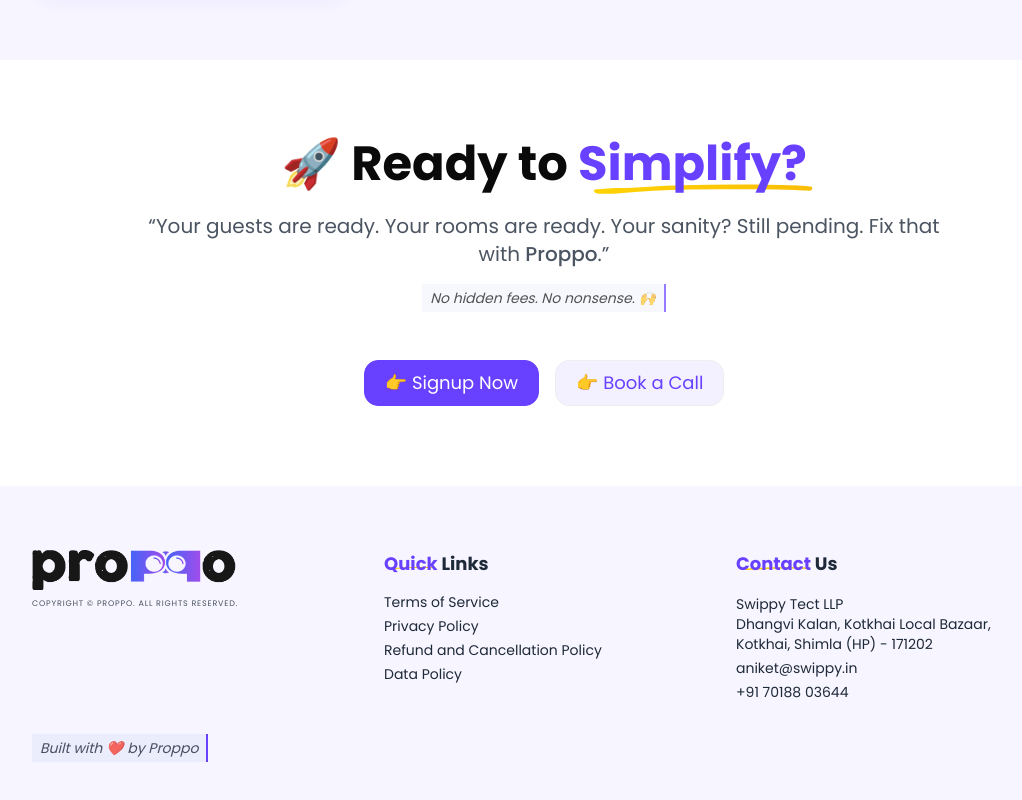
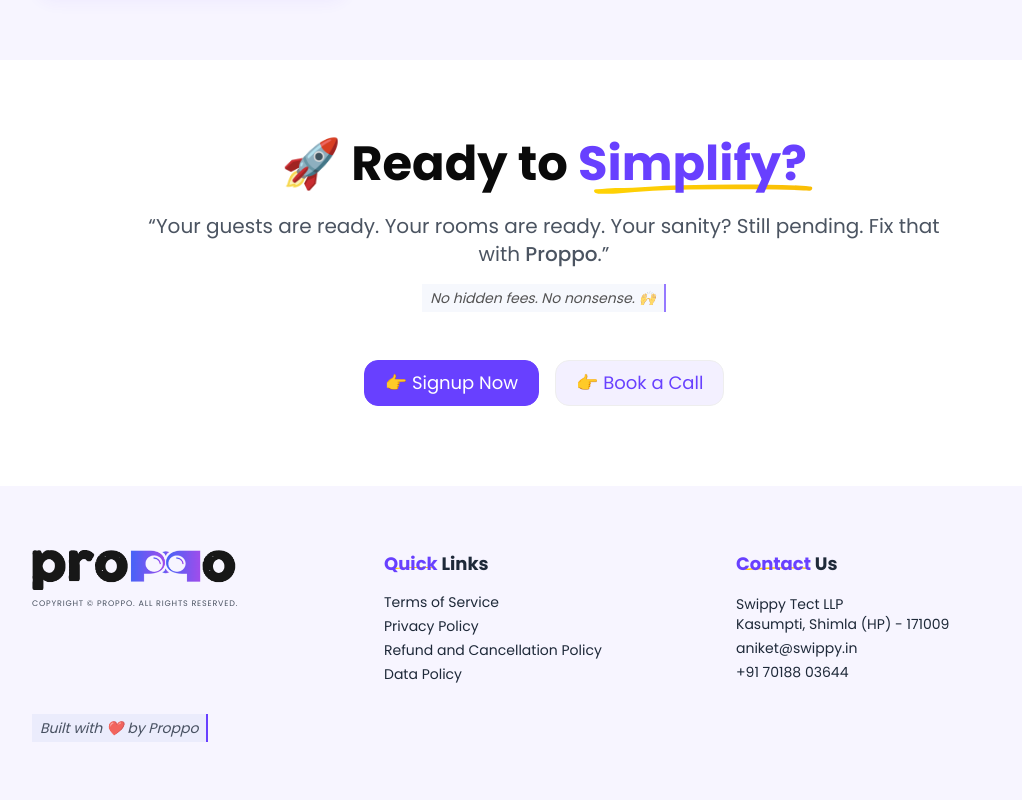
Before and after one commit to SwippyInc/website-proppo, a Next.js app: page / in a window 1280 px wide. Shown: the part 8006-8806 px from the top of the page, without its empty margins (96-1118 px from the left). Built offline with nearby package versions, Linux system fonts and the light colour scheme.

Commit message:
Update Footer.jsx

```diff
--- a/components/Footer.jsx
+++ b/components/Footer.jsx
@@ -55,8 +55,7 @@
             <ul className="list-none flex flex-col gap-1 text-xs md:text-sm leading-5">
               <li>
                 Swippy Tect LLP<br />
-                Dhangvi Kalan, Kotkhai Local Bazaar,<br />
-                Kotkhai, Shimla (HP) - 171202
+                Kasumpti, Shimla (HP) - 171009
               </li>
               <li><Link href="mailto:aniket@swippy.in" title="Mail Us" className="hover:text-[#6840ff] transition-colors">aniket@swippy.in</Link></li>
               <li><Link href="tel:+917018803644" title="Call Us" className="hover:text-[#6840ff] transition-colors">+91 70188 03644</Link></li>
```
